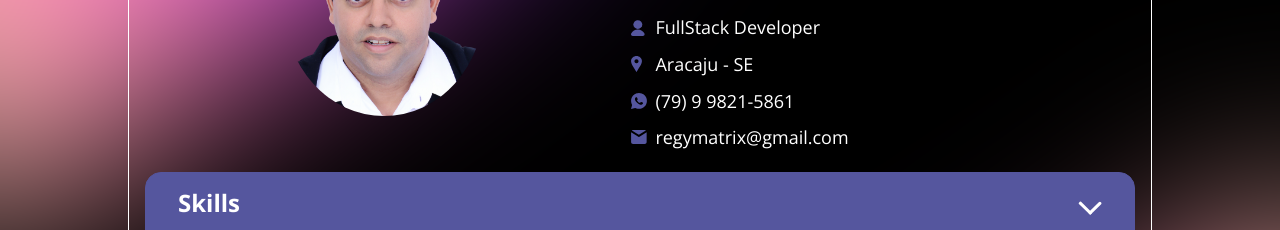
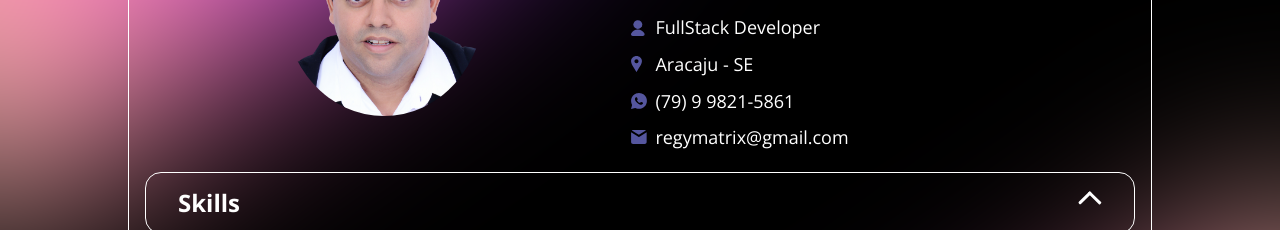
Before and after one commit to regymatrix/portfoliofrontend, a plain HTML site: page index.html in a window 1280 px wide. Shown: the part 177-407 px from the top of the page. Drawn offline with nearby package versions, Linux system fonts and the light colour scheme.

Commit message:
todos as guidas fechadas ao carregar

```diff
--- a/index.html
+++ b/index.html
@@ -46,7 +46,7 @@
             </div>
         </header>
 
-        <section class="acordeon open">
+        <section class="acordeon">
             <button class="trigger" type="button">
                    <h2> Skills</h2>
             </button>
```
